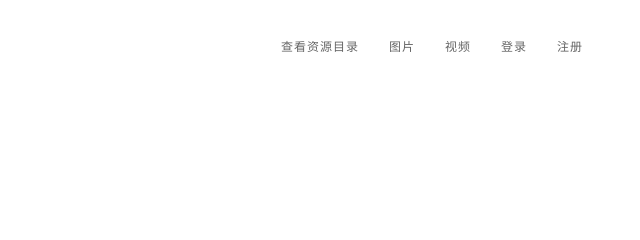
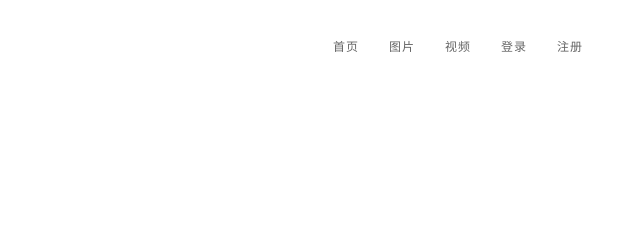
Before and after one commit to UnsterblichW/MyHttpReactorServer, a plain HTML site: page resources/400.html in a window 1280 px wide. Shown: the top 240 px of the page, 627-1267 px from the left. Drawn offline with Linux system fonts and the light colour scheme; a web font is replaced by a local one.

Commit message:
fix bugs

```diff
--- a/resources/400.html
+++ b/resources/400.html
@@ -11,7 +11,7 @@
      <meta charset="UTF-8">
 
      <title>UNSTERBLICH-首页</title>
-     <link rel="icon" href="images/favicon.ico">
+     <link rel="icon" href="images/dollar.ico">
      <link rel="stylesheet" href="css/bootstrap.min.css">
      <link rel="stylesheet" href="css/animate.css">
      <link rel="stylesheet" href="css/magnific-popup.css">
@@ -47,7 +47,7 @@
                </div>
                <div class="collapse navbar-collapse">
                     <ul class="nav navbar-nav navbar-right">
-                         <li><a class="smoothScroll" href="/">查看资源目录</a></li>
+                         <li><a class="smoothScroll" href="/">首页</a></li>
                          <li><a class="smoothScroll" href="/picture">图片</a></li>
                          <li><a class="smoothScroll" href="/video">视频</a></li>
                          <li><a class="smoothScroll" href="/login">登录</a></li>
```
Also changed, not shown: resources/403.html (+2 -2 lines), resources/404.html (+2 -2 lines), resources/405.html (+2 -2 lines), resources/error.html (+2 -2 lines), resources/index.html (+2 -2 lines), resources/login.html (+2 -2 lines), resources/picture.html (+2 -2 lines), resources/register.html (+2 -2 lines), resources/video.html (+2 -2 lines), resources/welcome.html (+2 -2 lines), resources/images/code_rain_4;3.jpg (added), resources/images/dollar.ico (added), resources/images/favicon.ico (deleted), resources/images/instagram-image1.jpg (deleted), 5 more files.
